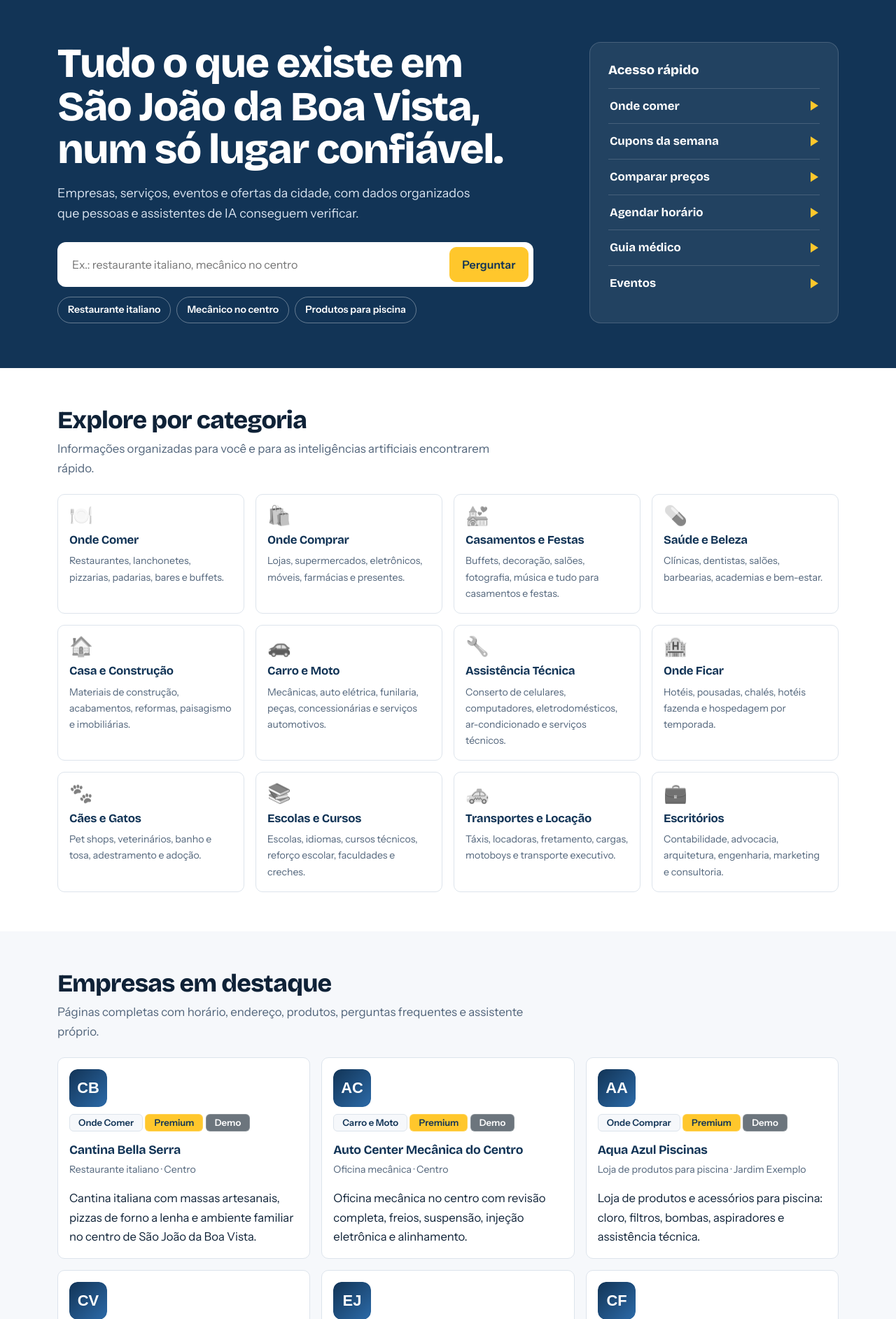
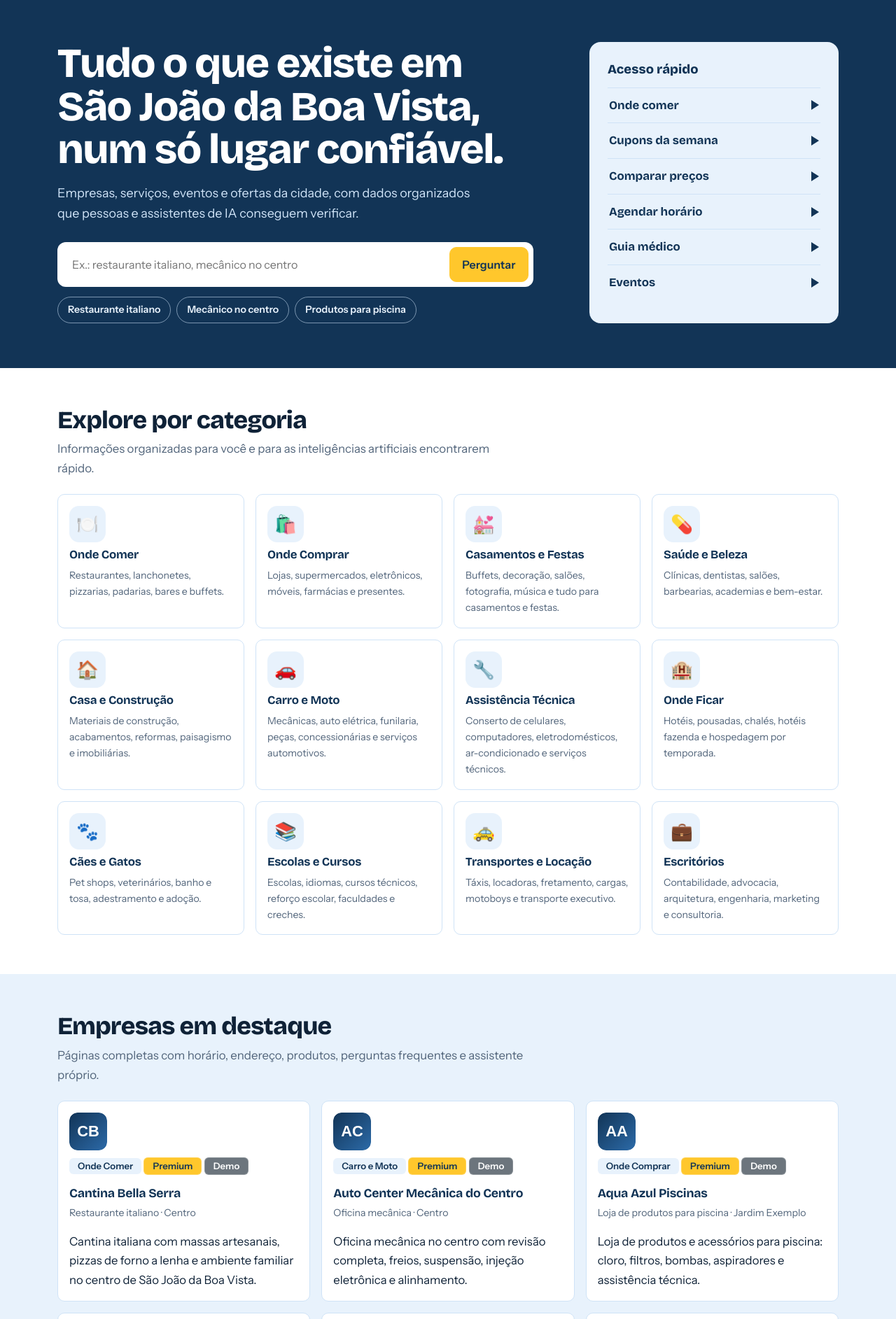
Before and after one commit to Corbano/SaoJoaoDigital, a PHP site: page / in a window 1280 px wide. Shown: the part 55-1940 px from the top of the page at 70% size. Run offline with PHP 8.4, Linux system fonts and the light colour scheme.

Commit message:
Azul claro como cor de apoio
- Seções alternadas, painel Acesso rápido, etiquetas e ícones de categoria em azul claro
- Contornos e hover em tons de azul claro

Co-Authored-By: Claude Sonnet 5.5 <noreply@anthropic.com>

```diff
--- a/assets/css/style.css
+++ b/assets/css/style.css
@@ -386,3 +386,28 @@ h2::after{display:none}
 .sponsor-box{border-color:#cfa100;background:var(--laranja-t)}
 .form-control:focus,.form-select:focus{border-color:var(--marinho);box-shadow:0 0 0 .2rem rgba(18,52,86,.15)}
 .stars{color:#c99700}
+
+/* ---- Azul claro como cor de apoio (v4.1) ---- */
+:root{--celeste:#e8f2fc;--celeste-m:#cfe3f7;--celeste-b:#3f86d1;--suave:#eef5fc}
+section.block.alt{background:var(--celeste)}
+.card:hover{border-color:var(--celeste-b)}
+.cat-card .ico{display:inline-flex;align-items:center;justify-content:center;width:52px;height:52px;border-radius:14px;background:var(--celeste);filter:none;opacity:1;font-size:1.6rem}
+.cat-card .ico{filter:none}
+.text-bg-info{background-color:var(--celeste)!important;border:0;color:var(--marinho)!important}
+.destinos{background:var(--celeste);border:0}
+.destinos-t{color:var(--marinho)}
+.destinos a{color:var(--marinho);border-top-color:var(--celeste-m)}
+.destinos a::after{border-left-color:var(--marinho)}
+.destinos a:hover{color:var(--celeste-b)}
+.chip{border-color:rgba(207,227,247,.55);color:#e8f2fc}
+.chip:hover{background:var(--celeste);border-color:var(--celeste);color:var(--marinho)}
+.hero p.lead,.page-hero p,.crumbs,.crumbs a{color:#cfe3f7}
+.site-footer{color:#b5cde6}
+.table>:not(caption)>*>*{border-bottom-color:var(--celeste-m)}
+.panel{border-color:var(--celeste-m)}
+.card{border-color:var(--celeste-m)}
+.accordion{--bs-accordion-active-bg:var(--celeste);--bs-accordion-border-color:var(--celeste-m)}
+.btn-outline-primary,.btn-outline-secondary{--bs-btn-border-color:var(--celeste-b);--bs-btn-hover-bg:var(--celeste);--bs-btn-hover-border-color:var(--celeste-b);--bs-btn-hover-color:var(--marinho);--bs-btn-active-bg:var(--celeste-m);--bs-btn-active-color:var(--marinho);--bs-btn-active-border-color:var(--celeste-b)}
+.page-hero .btn-outline-primary,.page-hero .btn-outline-secondary{--bs-btn-color:#fff;--bs-btn-border-color:#fff;--bs-btn-hover-bg:#fff;--bs-btn-hover-color:var(--marinho)}
+.hero .destinos a:not(.btn){color:var(--marinho)}
+.hero .destinos a:not(.btn):hover{color:var(--celeste-b)}
```
